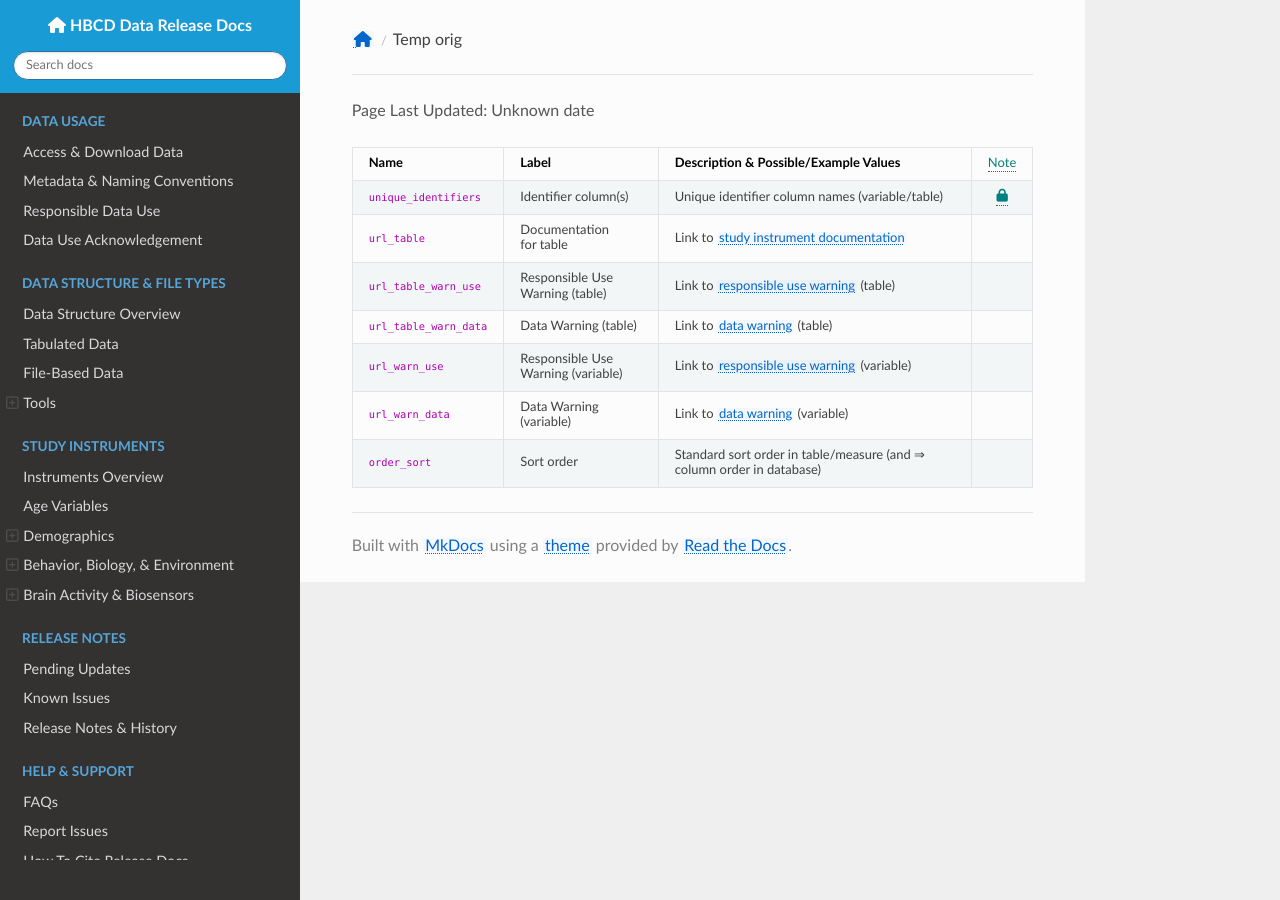
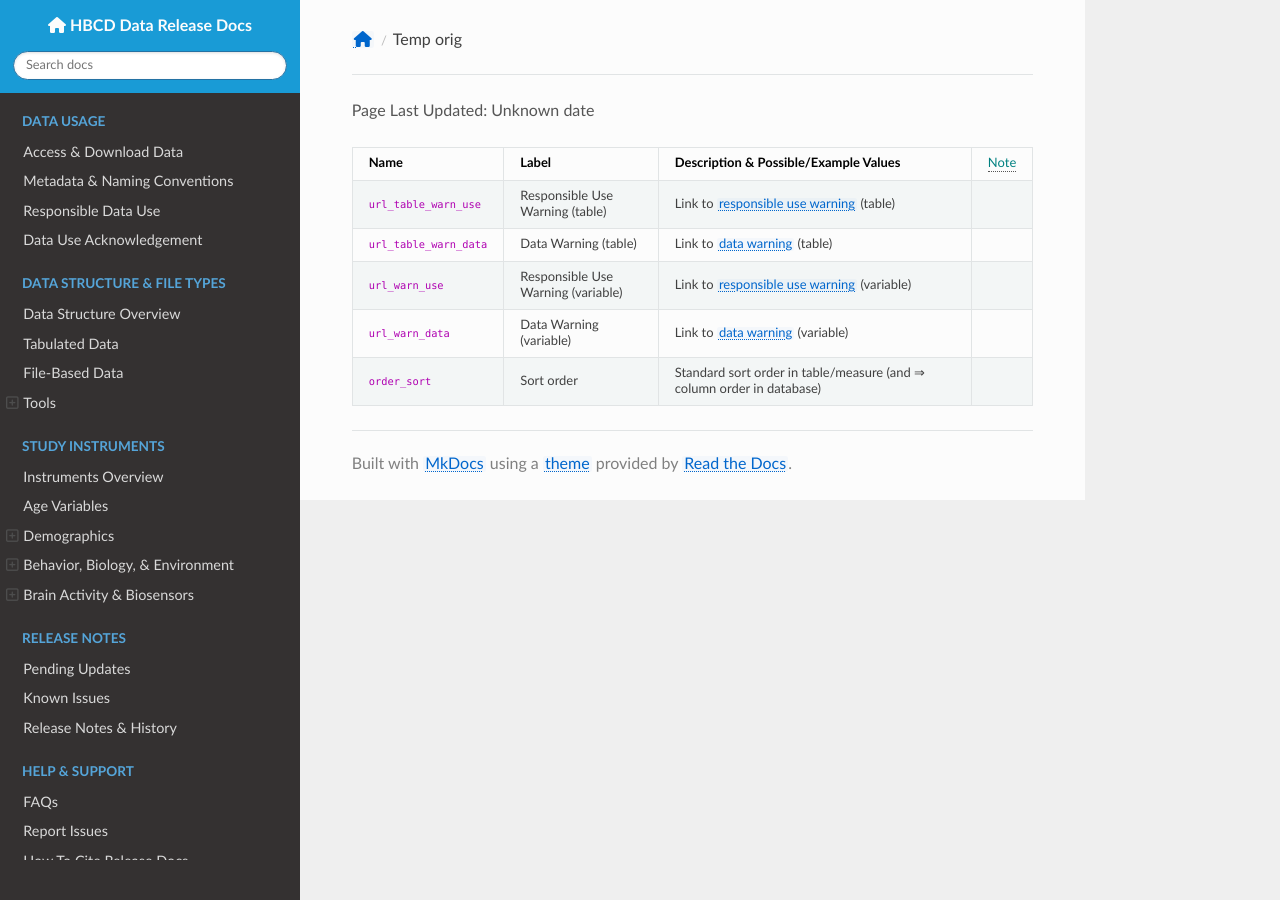
Before and after one commit to nbdc-datahub/hbcd-docs, an MkDocs documentation site: the page built from docs/access/temp-orig.md, in a window 1280 px wide. Built offline with MkDocs 1.6.1, drawn with Linux system fonts in a browser that asks for light colours; nearby versions of some CDN libraries.

Commit message:
DD polish

```diff
--- a/docs/access/temp-orig.md
+++ b/docs/access/temp-orig.md
@@ -8,18 +8,6 @@
 </tr>
 </thead>
 <tbody>
-<tr>
-    <td><code>unique_identifiers</code></td>
-    <td>Identifier column(s)</td>
-    <td style="word-wrap: break-word; white-space: normal;">Unique identifier column names (variable/table)</td>
-    <td style="text-align: center;"><span class="tooltip tooltip-left"><i class="fa-solid fa-lock"></i><span class="tooltiptext">Values do not vary across releases</span></span></td>
-</tr>
-<tr>
-    <td><code>url_table</code></td>
-    <td>Documentation<br>for table</td>
-    <td style="word-wrap: break-word; white-space: normal;">Link to <a href="../../instruments" target="_blank">study instrument documentation</a></td>
-    <td></td>
-</tr>
 <tr>
     <td><code>url_table_warn_use</code></td>
     <td style="word-wrap: break-word; white-space: normal;">Responsible Use<br>Warning (table)</td>
```
Also changed, not shown: docs/access/temp.md (+17 -6 lines).
